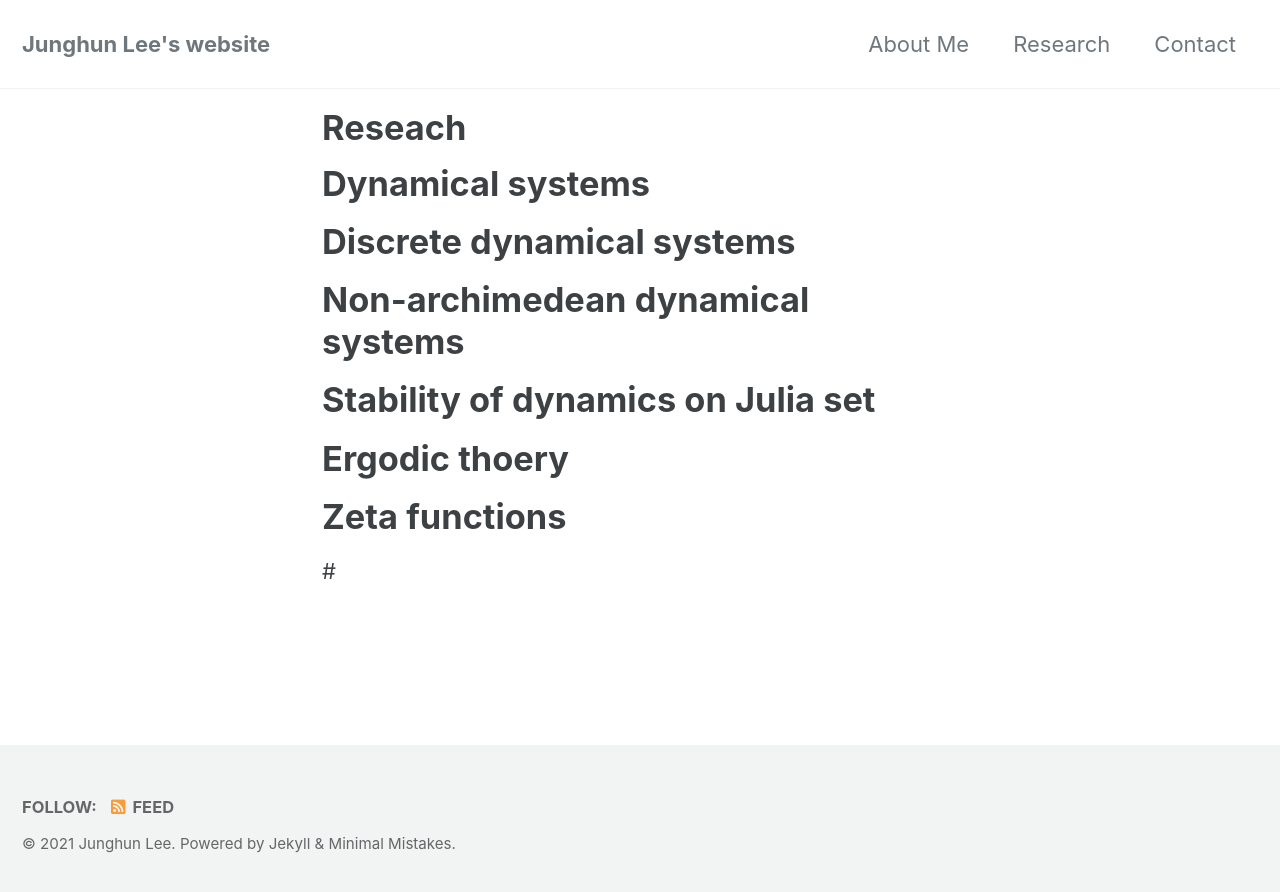
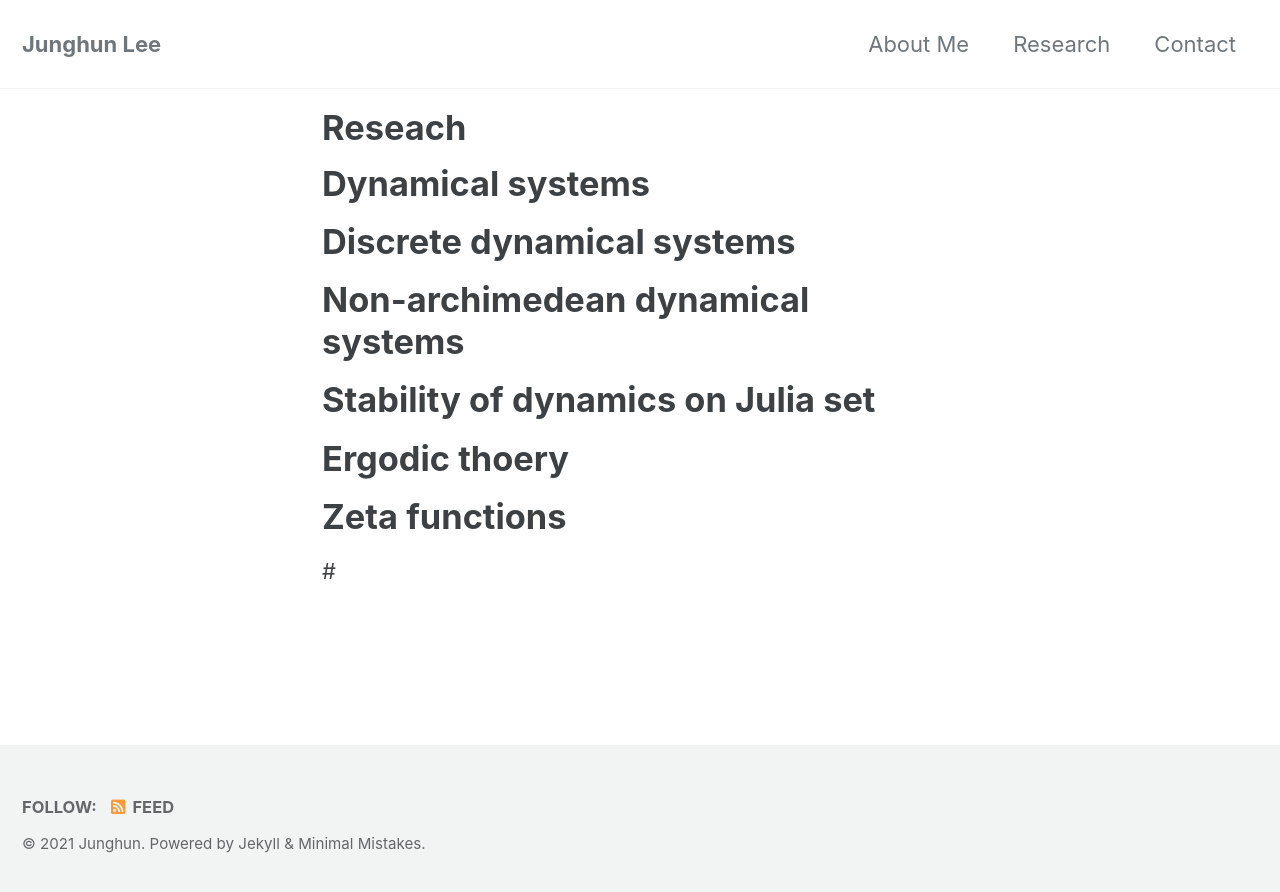
Before and after one commit to JunghunLee-math/JunghunLee-math.github.io, a Jekyll site: the page built from _pages/research.md, in a window 1280 px wide. Shown: the top 892 px of the page. Built offline with Jekyll 4.4.1, drawn with Linux system fonts in a browser that asks for light colours; cached includes are drawn as plain includes.

Commit message:
Change Junghun's website into Junghun

```diff
--- a/_config.yml
+++ b/_config.yml
@@ -16,11 +16,11 @@ minimal_mistakes_skin    : "default" # "air", "aqua", "contrast", "dark", "dirt"
 
 # Site Settings
 locale                   : "en-US"
-title                    : "Junghun Lee's website"
+title                    : "Junghun Lee"
 title_separator          : "-"
 subtitle                 : # site tagline that appears below site title in masthead
-name                     : "Junghun Lee"
-description              : "Junghun Lee's website"
+name                     : "Junghun"
+description              : "Junghun Lee"
 url                      : "https://junghunlee-math.github.io"
 baseurl                  : # the subpath of your site, e.g. "/blog"
 repository               : "JunghunLee-math/JunghunLee-math.github.io"
```
